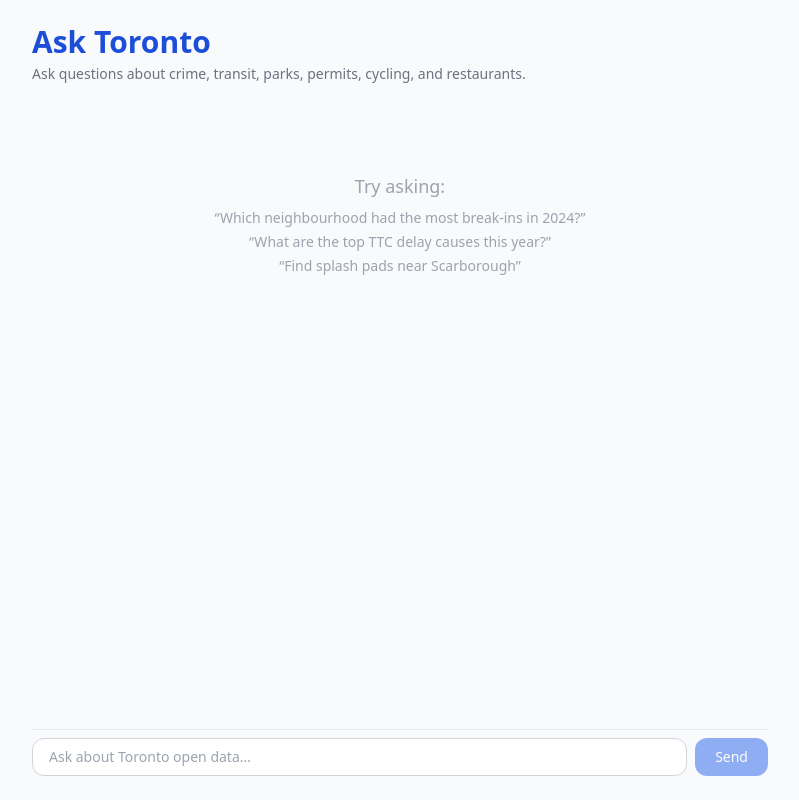
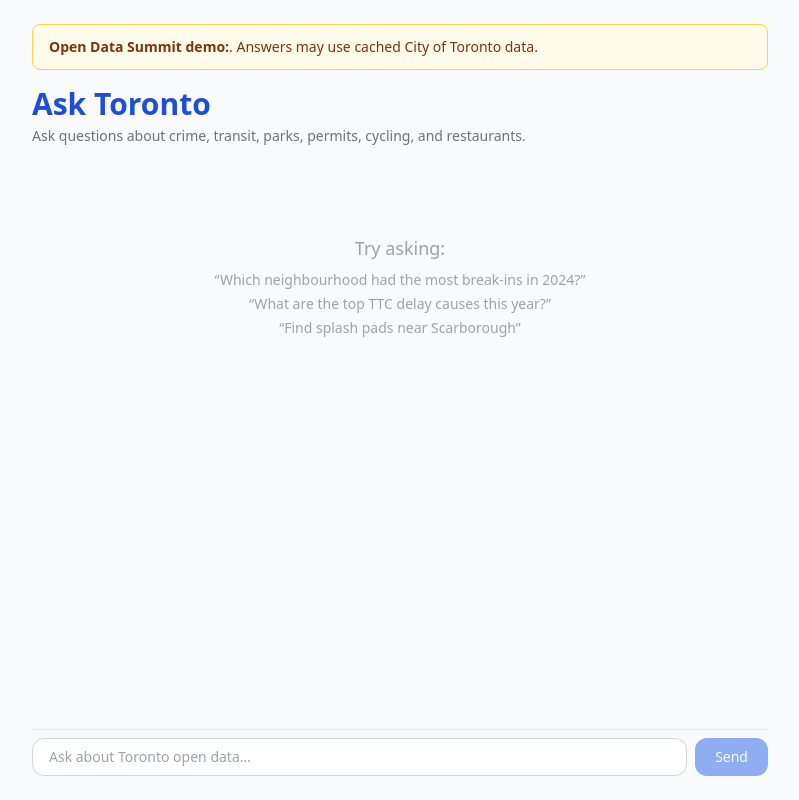
Before and after one commit to kbhatia727/ask-toronto, a Next.js app: page / in a window 1280 px wide. Shown: the whole page, without its empty margins (240-1039 px from the left). Built offline with nearby package versions, Linux system fonts and the light colour scheme.

Commit message:
add demo banner

```diff
--- a/app/page.tsx
+++ b/app/page.tsx
@@ -31,6 +31,10 @@
 
   return (
     <main className="flex flex-col h-screen max-w-3xl mx-auto px-4 py-6">
+      <div className="mb-4 rounded-lg border border-amber-300 bg-amber-50 px-4 py-3 text-sm text-amber-900">
+        <strong>Open Data Summit demo:</strong>. Answers may use cached City of Toronto data.
+      </div>
+
       <header className="mb-6">
         <h1 className="text-3xl font-bold text-blue-700">Ask Toronto</h1>
         <p className="text-sm text-gray-500 mt-1">
```
